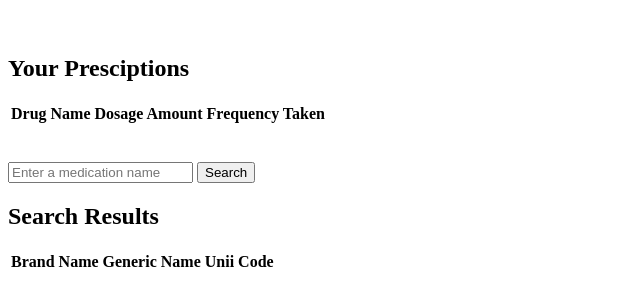
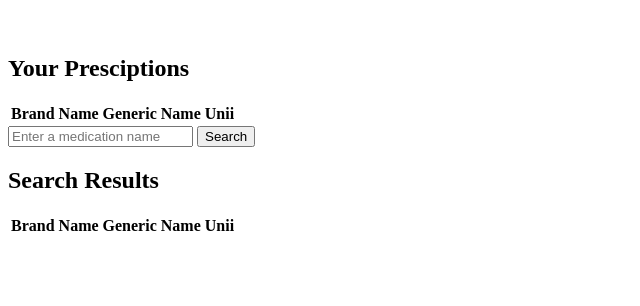
Before and after one commit to AmandaGrau/medMinder, a Flask app: template templates/profile.html in a window 1280 px wide. Shown: the part 97-403 px from the top of the page, without its empty margins (0-640 px from the left). Run offline with Flask 2, Linux system fonts and the light colour scheme; the template is opened without the code that fills it, so the values that code supplies are empty; parts of the project's set-up code (start-up, migrations or seed data) failed here and were passed over.

Commit message:
Revise columns in database prescriptions table

```diff
--- a/server.py
+++ b/server.py
@@ -96,32 +96,32 @@ def view_profile():
     return render_template('profile.html', user=existing_user, results=results)
 
 
-# Route to handle user selecting a med
 @app.route('/profile', methods =['POST'])
 def add_prescription():
 
-    # Get data and extract brand name, generic name, and unii
-    data = request.json
-    brand_name = data.get('brandName')
-    generic_name = data.get('genericName')
-    unii = data.get('unii')
+        # Get data and extract brand name, generic name, and unii
+        med_result_data = request.json
+        brand_name = med_result_data.get('brandName')
+        generic_name = med_result_data.get('genericName')
+        # unii = med_result_data.get('unii')
 
-    # Check if user in session
-    user_id = session.get('user_id')
-    # If user logged in, get user from the database
-    if user_id:
-        user = crud.get_user_by_id(user_id)
+        # Check if user in session
+        user_id = session.get('user_id')
+        # If user logged in, get user from the database
+        if user_id:
+            user = crud.get_user_by_id(user_id)
 
-        # Add a new prescription which is linked to medication and user
-        prescription = crud.create_prescription(brand_name, generic_name, unii)
-        user.prescriptions.append(prescription)
-        db.session.commit()
+            # Add a new prescription which is linked to medication and user
+            prescription = crud.create_prescription(brand_name, generic_name)
+            user.prescriptions.append(prescription)
+            db.session.add(user)
+            db.session.commit()
 
-        # Return JSON response confirming prescription added
-        return jsonify({'brandName': brand_name, 'message':'New prescription added successfully'})
+            # Return JSON response confirming prescription added
+            return jsonify({'brandName': brand_name, 'message':'New prescription added successfully'})
 
     # If user not logged in:
-    return jsonify({'Error':'Please try logging in'})
+        return jsonify({'Error':'Please login'})
 
 
 if __name__ == "__main__":
--- a/templates/add_prescription.html
+++ b/templates/add_prescription.html
@@ -1,4 +1,4 @@
-{% extends 'base.html' %}
+<!-- {% extends 'base.html' %}
 {% block title %}Prescriptions{% endblock %}
 {% block body %}
 
@@ -20,4 +20,4 @@
             {% endfor %}
         </table>
     {% endif %}
-{% endblock %}
+{% endblock %} -->
--- a/templates/profile.html
+++ b/templates/profile.html
@@ -7,29 +7,28 @@
   <h1>Welcome, {{ user.fname }}!</h1>
   <!-- display the user's email -->
   <p>Email: {{ user.email }}</p>
-<br>
+  <br>
+
+
 <h2>Your Presciptions</h2>
 <table>
+  <thead>
     <tr>
-      <th>Drug Name</th>
-      <th>Dosage Amount</th>
-      <th>Frequency Taken</th>
+      <th>Brand Name</th>
+      <th>Generic Name</th>
+      <th>Unii</th>
     </tr>
-    <!-- Display prescription details -->
-    {% for prescription in user.prescriptions %}
-    <tr>
-      <td>{{ prescription.drugrx_name }}</td>
-      <td>{{ prescription.dosage_amount }}</td>
-      <td>{{ prescription.frequency_taken }}</td>
-    </tr>
-    {% endfor %}
-</table><br><br>
+  </thead>
+  <tbody id="prescriptions_table">
+  </tbody>
+</table>
 
 <form id="med_search">
   <input type="text" id="search_query" name="search_query"
   placeholder="Enter a medication name">
   <button type="submit" id="med_search_submit">Search</button>
 </form>
+
 <div id="med_search_results"></div>
 
 <h2>Search Results</h2>
@@ -38,7 +37,7 @@
     <tr>
       <th>Brand Name</th>
       <th>Generic Name</th>
-      <th>Unii Code</th>
+      <th>Unii</th>
     </tr>
     </thead>
     <!-- Search results -->
```
Also changed, not shown: model.py (+9 -11 lines).
